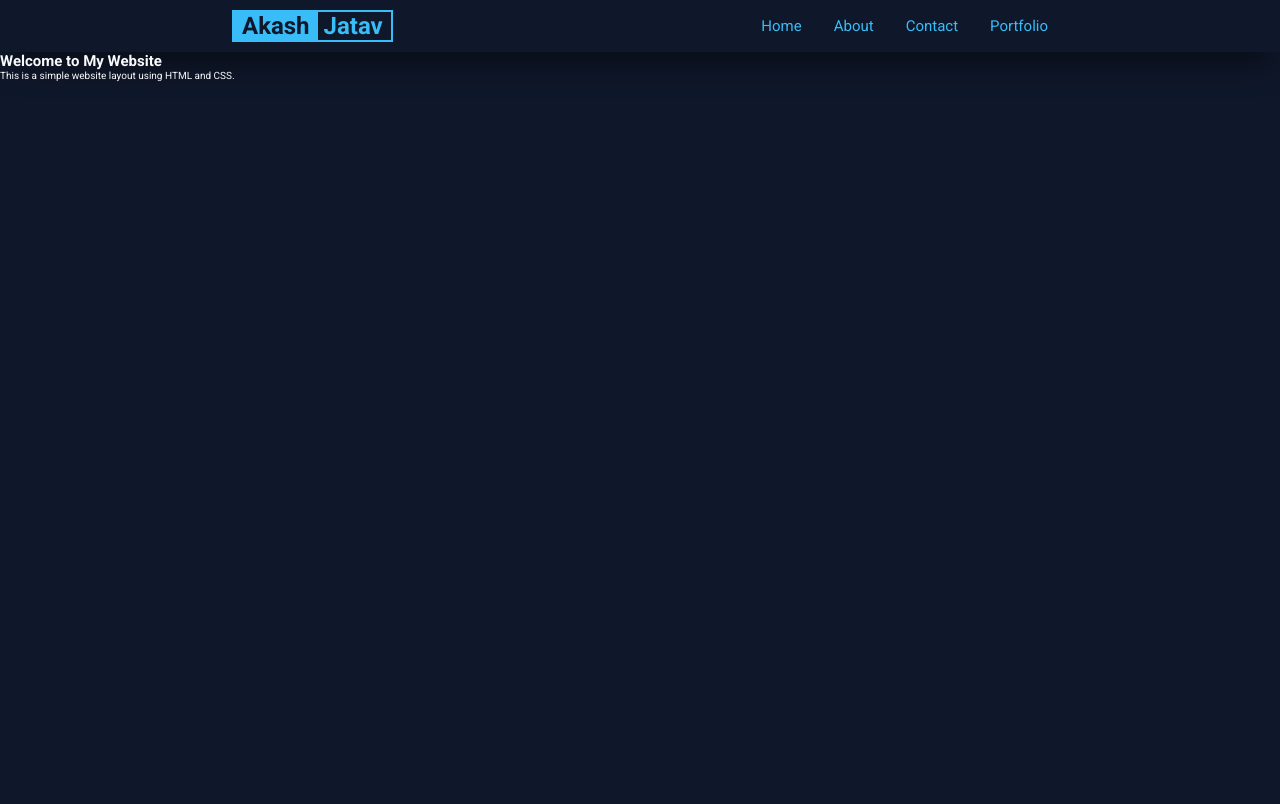
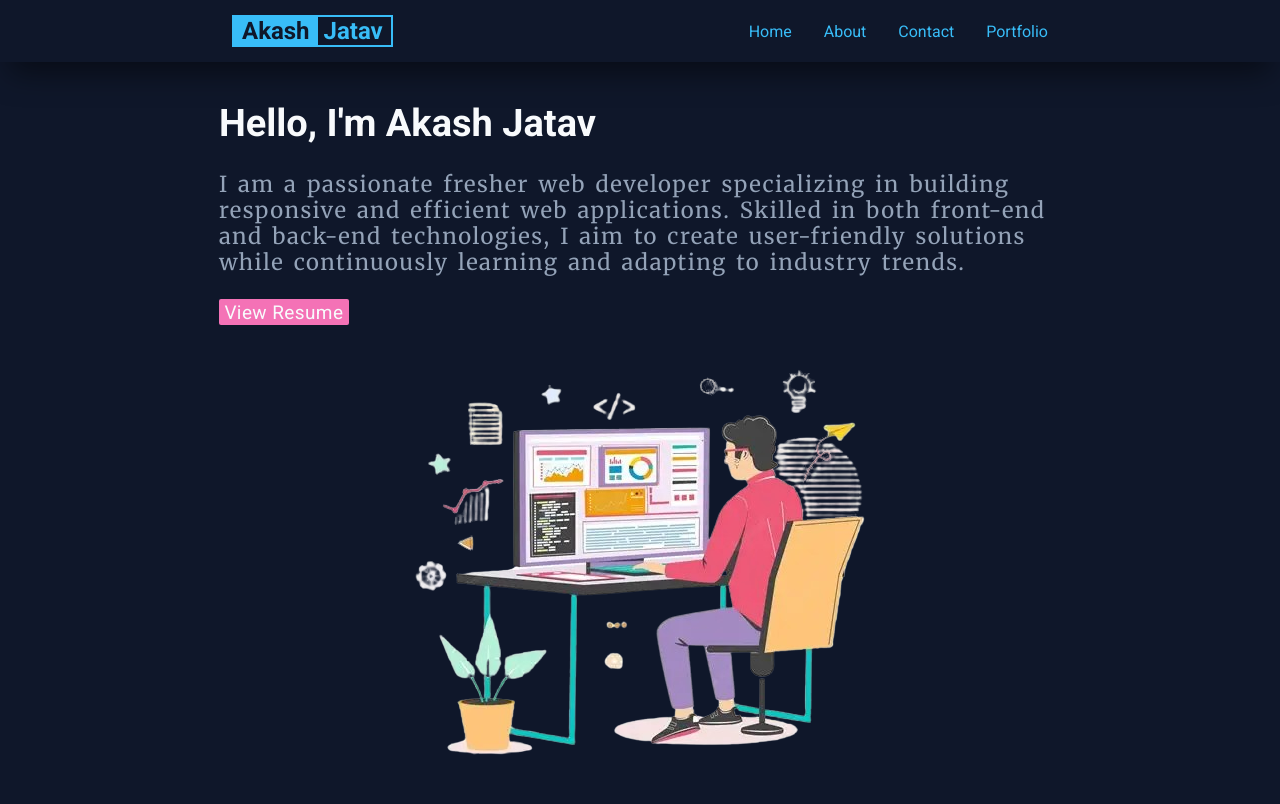
Before and after one commit to ajitdevv/project2, a plain HTML site: page index.html in a window 1280 px wide. Drawn offline with Linux system fonts and the light colour scheme.

Commit message:
Updated something

```diff
--- a/index.html
+++ b/index.html
@@ -13,7 +13,10 @@
     <link rel="preconnect" href="https://fonts.gstatic.com" crossorigin>
     <link href="https://fonts.googleapis.com/css2?family=Roboto:ital,wght@0,100..900;1,100..900&display=swap"
         rel="stylesheet">
-
+  <!-- secondry font link  -->
+   <link rel="preconnect" href="https://fonts.googleapis.com">
+<link rel="preconnect" href="https://fonts.gstatic.com" crossorigin>
+<link href="https://fonts.googleapis.com/css2?family=Merriweather:ital,opsz,wght@0,18..144,300..900;1,18..144,300..900&display=swap" rel="stylesheet">
 
 
     <title>project2</title>
@@ -34,8 +37,22 @@
         </div>
     </header>
     <section class="home" id="home">
-        <h1>Welcome to My Website</h1>
-        <p>This is a simple website layout using HTML and CSS.</p>
+        <article class="home-article">
+            <div class="heading">
+                <h1>Hello, I'm Akash Jatav</h1>
+                <p>I am a passionate fresher web developer specializing in building responsive and efficient web
+                    applications. Skilled in both front-end and back-end technologies, I aim to create user-friendly
+                    solutions while continuously learning and adapting to industry trends.</p>
+                   <a href="#resume" class="btn">View Resume</a>
+            </div>
+            <div class="home-image">
+                <figure>
+                    <img src="/page1pic.png" alt="image not found">
+                </figure>
+
+            </div>
+
+        </article>
     </section>
 
 </body>
--- a/style.css
+++ b/style.css
@@ -56,10 +56,9 @@ html {
         display: flex;
         justify-content: space-between;
         align-items: center;
-        /* padding: 1rem; */
-        /* padding: 1.6rem 0; */
-        padding-top: 1rem;
-        padding-bottom: 1rem;
+
+        padding-top: 1.5rem;
+        padding-bottom: 1.5rem;
     }
 
     & .logo {
@@ -80,7 +79,7 @@ html {
             background-size: cover;
             padding-left: .8rem;
             padding-right: .8rem;
-            /* padding: 0.6rem 1rem; */
+
         }
 
     }
@@ -93,7 +92,7 @@ html {
             list-style: none;
             display: flex;
             gap: 3.2rem;
-            font-size: 1.5rem;
+            font-size: 1.6rem;
 
             & a {
                 text-decoration: none;
@@ -127,3 +126,68 @@ html {
         }
     }
 }
+.home{
+    width: 100%;
+    height: 100vh;
+
+    padding: 0 17.1%;
+    margin: 0 auto;
+    & .home-article{
+        display: grid;
+        /* justify-content: center;
+        align-items: center; */
+        place-items: center;
+        & .heading{
+
+            & h1{
+                font-size: 3.8rem;
+                line-height: 1.2;
+                margin-bottom: 1.6rem;
+                margin-top: 3.9rem;
+            }
+            & p{
+                font-size: 2.2rem;
+                font-family: "Merriweather", serif;
+                color: var(--color-text-secondary);
+                margin-bottom: 2.4rem;
+                margin-top: 2.4rem;
+                letter-spacing: .14rem;
+                word-spacing: .3rem;
+                line-height: 2.6rem;
+            }
+        }
+        & .home-image img{
+            width: 100%;
+            height: auto ;
+        }
+    }
+}
+.btn{
+    text-decoration: none;
+    display: inline-block;
+    font-size: 1.9rem;
+    letter-spacing: .04rem;
+    align-items: center;
+    text-align: center;
+
+    /* /* margin-top: .3rem; */
+    width: 13rem;
+    height: 2.6rem;
+    padding-top: .2rem;
+    padding-bottom: .2rem;
+    padding-left: .5rem;
+    padding-right: .5rem;
+    border-radius: .2rem;
+
+
+    -webkit-border-radius: .2rem;
+    -moz-border-radius: .2rem;
+    -ms-border-radius: .2rem;
+    -o-border-radius: .2rem;
+    color: var(--color-text-main);
+     background-color: var(--color-accent);
+ &:hover{
+        background-color: var(--color-link);
+        transition: all 0.3s ease-in-out;
+    }
+}
```
Also changed, not shown: page1pic.png (added).
